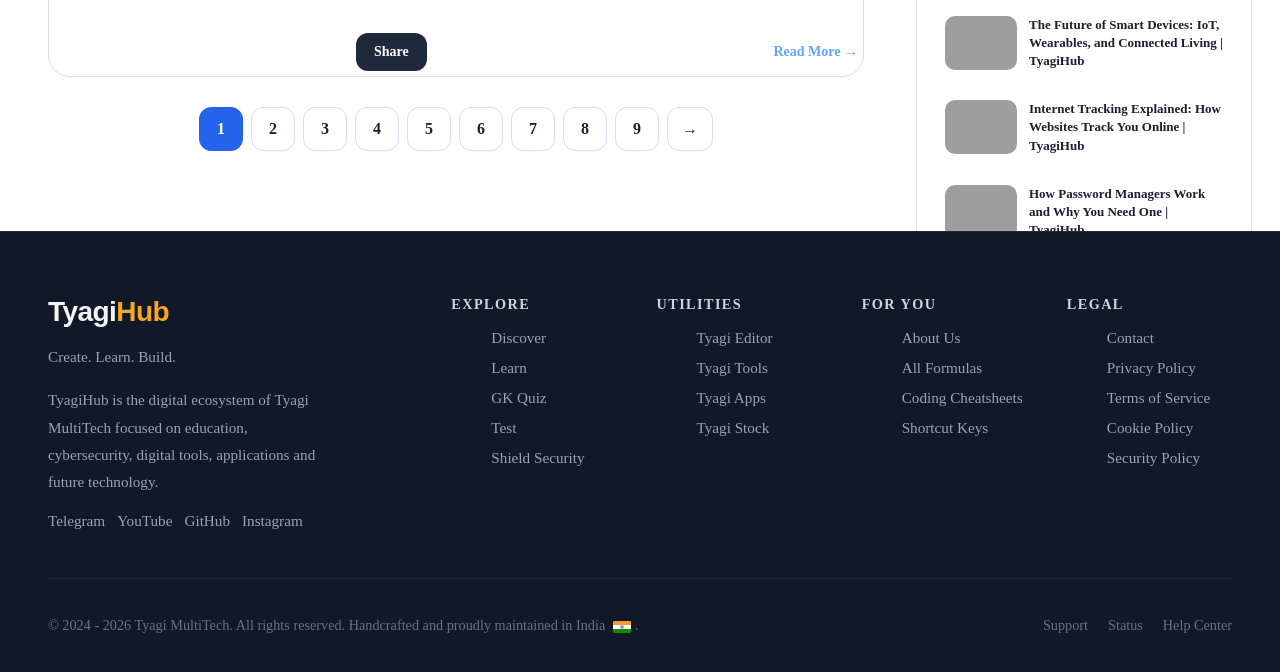
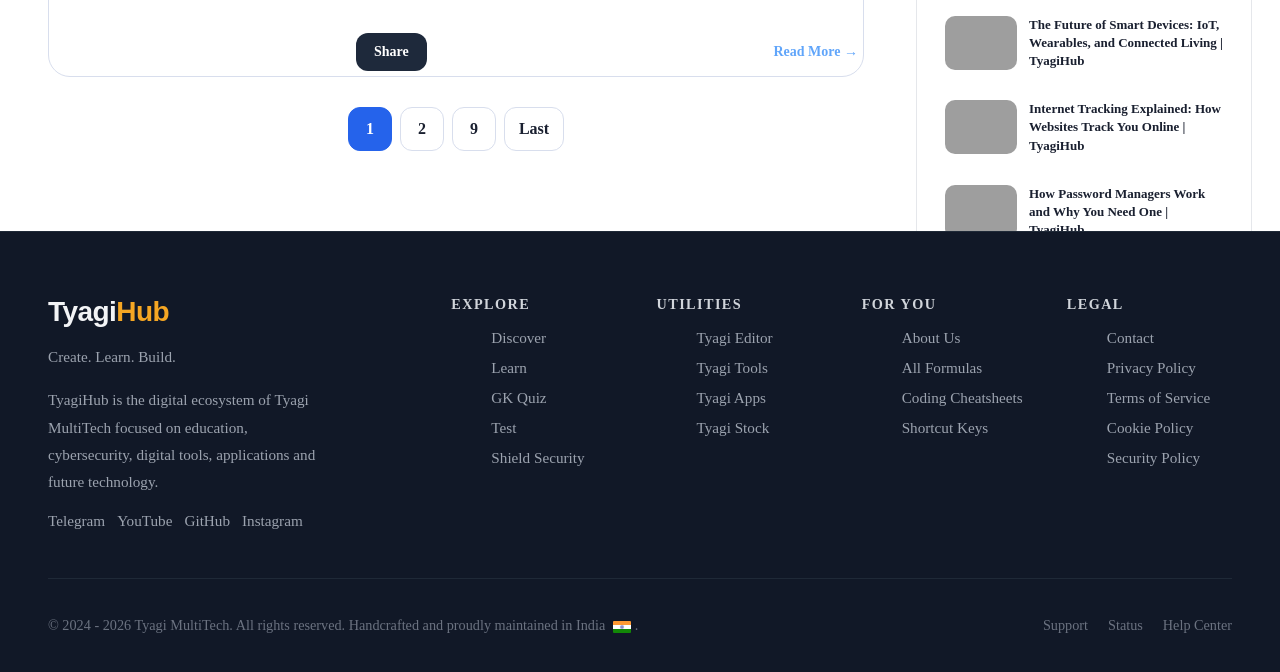
Before and after one commit to HimanshuTyagiJi/TyagiHub, a Jekyll site: the page built from discover/index.html, in a window 1280 px wide and 900 px high, scrolled down 1145 px, cut to the strip 220-892 px from the top of the window. Built offline with Jekyll 4.4.1, drawn with Linux system fonts in a browser that asks for light colours; the list of posts is cut into pages by our own code; grey boxes are pictures that could not be loaded.

Commit message:
Update index.html

```diff
--- a/discover/index.html
+++ b/discover/index.html
@@ -122,12 +122,16 @@ pagination:
       </div>
 
     {% if paginator.total_pages > 1 %}
-        <nav id="pagination-nav" class="pagination-center" aria-label="Pagination Navigation" style="display: flex; gap: 8px; justify-content: center; margin-top: 30px;">
-          {% if paginator.previous_page %}
-            <a href="{{ paginator.previous_page_path | relative_url }}" class="page-btn">←</a>
+        <nav id="pagination-nav" class="pagination-center" aria-label="Pagination Navigation" style="display: flex; gap: 8px; justify-content: center; margin-top: 30px; align-items: center;">
+
+          {% if paginator.page > 1 %}
+            <a href="{{ '/discover/' | relative_url }}" class="page-btn page-control-btn" title="Go to First Page">First</a>
           {% endif %}
 
           {% for page in (1..paginator.total_pages) %}
+
+            {% if page == 1 or page == paginator.total_pages or page == paginator.page or page == paginator.previous_page or page == paginator.next_page %}
+
               {% if page == paginator.page %}
                 <span class="page-btn active">{{ page }}</span>
               {% elsif page == 1 %}
@@ -135,11 +139,22 @@ pagination:
               {% else %}
                 <a href="{{ '/discover/page-' | append: page | append: '/' | relative_url }}" class="page-btn">{{ page }}</a>
               {% endif %}
+
+            {% elsif page == 2 and paginator.page > 3 %}
+              <span class="page-dots" style="padding: 0 4px; color: var(--clr-text-light, #475569); font-weight: bold;">...</span>
+
+            {% elsif page == paginator.total_pages | minus: 1 and paginator.page < paginator.total_pages | minus: 2 %}
+              <span class="page-dots" style="padding: 0 4px; color: var(--clr-text-light, #475569); font-weight: bold;">...</span>
+
+            {% endif %}
+
           {% endfor %}
 
-          {% if paginator.next_page %}
-            <a href="{{ paginator.next_page_path | relative_url }}" class="page-btn">→</a>
+          {% if paginator.page < paginator.total_pages %}
+            {% assign last_page_url = '/discover/page-' | append: paginator.total_pages | append: '/' %}
+            <a href="{{ last_page_url | relative_url }}" class="page-btn page-control-btn" title="Go to Last Page">Last</a>
           {% endif %}
+
         </nav>
       {% endif %}
     </div>
```
Lines whose indentation alone changed are shown as unchanged.
